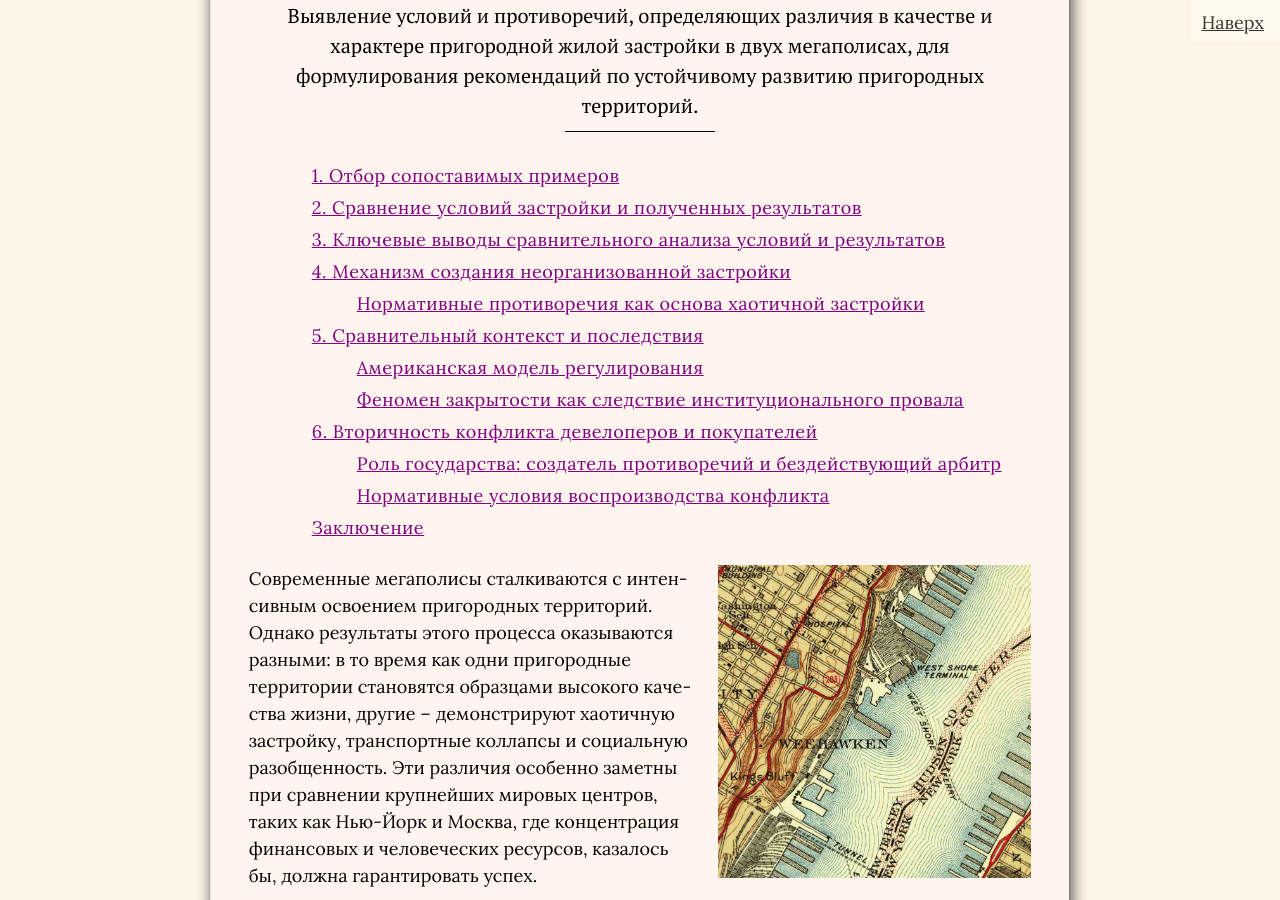
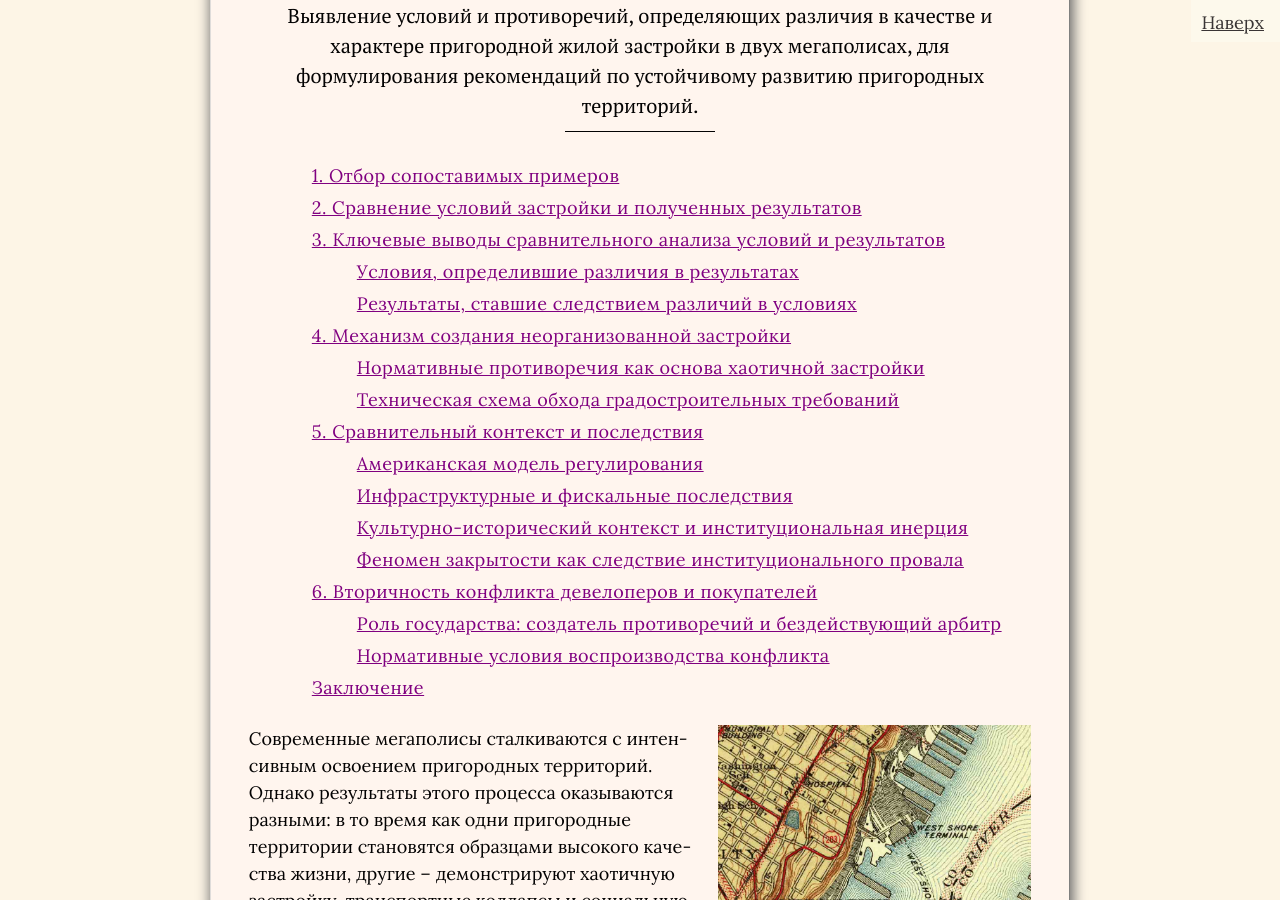
Before and after one commit to SergSi/land-use-art, a Jekyll site: the page built from _posts/2025-09-20-suburb.md, in a window 1280 px wide and 900 px high, scrolled down 394 px. Built offline with Jekyll 4.4.1, drawn with Linux system fonts in a browser that asks for light colours; some web fonts are replaced; some of the changed text lies outside the part shown.

Commit message:
Update 2025-09-20-suburb.md

```diff
--- a/_posts/2025-09-20-suburb.md
+++ b/_posts/2025-09-20-suburb.md
@@ -78,7 +78,7 @@ class: article
 
 Сравнительный анализ пригородной застройки Нью-Йорка и Москвы выявляет различие: при формальном наличии регулирующих норм в обоих случаях их реальное применение приводит к противоположным результатам. Это показывает, что определяющим фактором качества среды является не наличие правил, а механизм их реализации.
 
-#### Условия, определившие различия в результатах
+### Условия, определившие различия в результатах
 
 Отличие состоит в том, что в американской модели система регулирования применяется, тогда как в российской ключевые нормы были обойдены.
 
@@ -88,7 +88,7 @@ class: article
 
 Действующее законодательство при формальном наличии регулирующих норм не предоставляет муниципальным и региональным властям инструментов для противодействия такому освоению территорий. Правовые пробелы и противоречия, включая уведомительный порядок вместо разрешительного и "дачную амнистию", ограничивают возможности органов власти по обеспечению комплексного развития территорий. В результате вместо регулирующей и контролирующей функции власти выступают в роли регистраторов сложившегося положения.
 
-#### Результаты, ставшие следствием различий в условиях
+### Результаты, ставшие следствием различий в условиях
 
 Эти различия в условиях привели к контрастным результатам. В американском пригороде сформировалась жилая среда: коммунальные системы централизованы, дороги содержатся в состоянии, соответствующем нормативам, социальные объекты интегрированы в жилую застройку и доступны пешком. Транспортная система связывает пригород с центром города.
 
@@ -110,7 +110,7 @@ class: article
 - *Земельный кодекс*: устанавливает приоритет сохранения сельскохозяйственных земель и запрещает их нецелевое использование
 - *Классификатор ВРИ* (подзаконный акт): вводит виды разрешённого использования "для дачного строительства" и "ведения садоводства" на землях сельскохозяйственного назначения, создавая основную правовую лазейку
 
-Техническая схема обхода градостроительных требований
+### Техническая схема обхода градостроительных требований
 
 Конкретный механизм, позволивший узаконить массовую застройку на землях сельскохозяйственного назначения, реализовывался по следующей пошаговой схеме, которая исключала применение норм Градостроительного кодекса:
 
@@ -149,7 +147,7 @@ class: article
 
 Данный подход создает систему, где частная инициатива реализуется в рамках публичных интересов, а качество среды обеспечивается как следствие регулирования.
 
-#### Инфраструктурные и фискальные последствия
+### Инфраструктурные и фискальные последствия
 
 Фактором, определяющим разницу в качестве пригородной среды, является различие фискальных моделей финансирования инфраструктуры. Сравнение налоговых систем выявляет зависимость между объемом собираемых налогов на недвижимость и качеством предоставляемых публичных услуг. Американская модель показывает, что стандарты благоустройства обеспечиваются через систему целевого налогообложения, где размер налоговых поступлений определяет возможности муниципалитетов по содержанию территории.
 
@@ -176,7 +174,7 @@ class: article
 
 Анализ показывает, что качество инфраструктуры определяется не столько платежеспособностью населения или застройщиков, сколько выбранной моделью налогообложения. Фискальный разрыв между системами проявляется в том, что в одном случае низкие налоги приводят к деградации публичной инфраструктуры и перекладыванию расходов на собственников, в другом – высокие налоговые поступления создают замкнутую систему самофинансирования территории. Это опровергает распространенное заблуждение о том, что проблемы подмосковной застройки связаны с недостатком частных инвестиций, и показывает их природу, коренящуюся в фискальной политике.
 
-#### Культурно-исторический контекст и институциональная инерция
+### Культурно-исторический контекст и институциональная инерция
 
 Важную роль в воспроизводстве проблемной модели играет культурный контекст. "Дачная культура" российского среднего класса сформировала особое отношение к загородной недвижимости, где отсутствие центральных коммуникаций воспринимается не как признак бедности, а как отдых на природе. Девелоперы успешно эксплуатируют эту ностальгию, предлагая "усовершенствованную дачу" - коттедж без соответствующей инфраструктуры.
 
```
Also changed, not shown: other parts of _posts/2025-09-20-suburb.md (+0 -2 lines).
